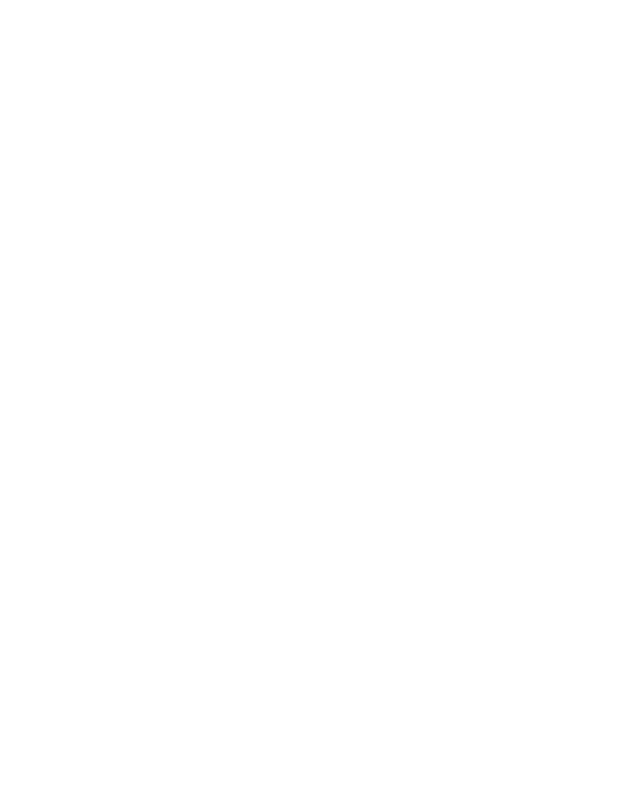
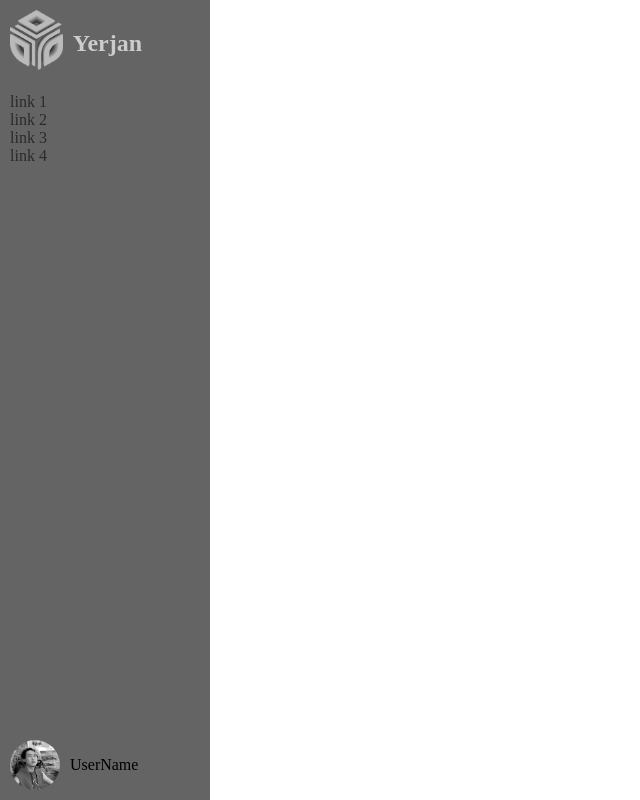
Before and after one commit to NotYerjan/CSS-exercises, a plain HTML site: page start/index.html in a window 1280 px wide. Shown: the whole page, without its empty margins (0-640 px from the left). Drawn offline with Linux system fonts and the light colour scheme.

Commit message:
flexbox sidebar complete version

```diff
--- a/start/index.html
+++ b/start/index.html
@@ -1,15 +1,39 @@
 <!DOCTYPE html>
 <html>
-
-<head>
+  <head>
     <meta http-equiv="X-UA-Compatible" content="IE=edge" />
     <meta charset="utf-8" />
-    <meta name="viewport" content="width=device-width, initial-scale=1.0, maximum-scale=1.0, user-scalable=no" />
+    <meta
+      name="viewport"
+      content="width=device-width, initial-scale=1.0, maximum-scale=1.0, user-scalable=no"
+    />
+    <link rel="stylesheet" href="styles.css" />
     <title>Lezione CSS</title>
-</head>
+  </head>
 
-<body>
-
-</body>
-
+  <body>
+    <aside>
+      <header class="logo">
+        <img src="./public/logo.png" alt="logo image" />
+        <h1>Yerjan</h1>
+      </header>
+      <nav class="links">
+        <ul>
+          <li><a href="#">link 1</a></li>
+          <li><a href="#">link 2</a></li>
+          <li><a href="#">link 3</a></li>
+          <li><a href="#">link 4</a></li>
+        </ul>
+      </nav>
+      <footer>
+        <img
+          src="./public/user-image.jpg"
+          alt="user-avatar"
+          height="50"
+          width="50"
+        />
+        <p class="username">UserName</p>
+      </footer>
+    </aside>
+  </body>
 </html>
--- /dev/null
+++ b/start/styles.css
@@ -0,0 +1,50 @@
+body {
+  margin: 0;
+  padding: 0;
+}
+aside {
+  width: 200px;
+  height: 100vh;
+  background-color: #646464;
+  padding-left: 10px;
+  display: flex;
+  flex-direction: column;
+}
+
+.logo {
+  margin-top: 10px;
+  display: flex;
+  gap: 10px;
+}
+.logo img {
+  max-height: 60px;
+}
+.logo h1 {
+  color: #ccc;
+}
+
+ul {
+  list-style: none;
+  padding: 0;
+}
+
+a {
+  text-decoration: none;
+  color: #2b2b2b;
+  transition: all 0.3s;
+}
+
+a:hover {
+  color: #2b2bb2;
+}
+
+footer {
+  display: flex;
+  margin-top: auto;
+  margin-bottom: 10px;
+  gap: 10px;
+}
+
+footer img {
+  border-radius: 50%;
+}
```
Also changed, not shown: flexbox-sidebar-x2.png (added), start/public/logo.png (added), start/public/user-image.jpg (added).
